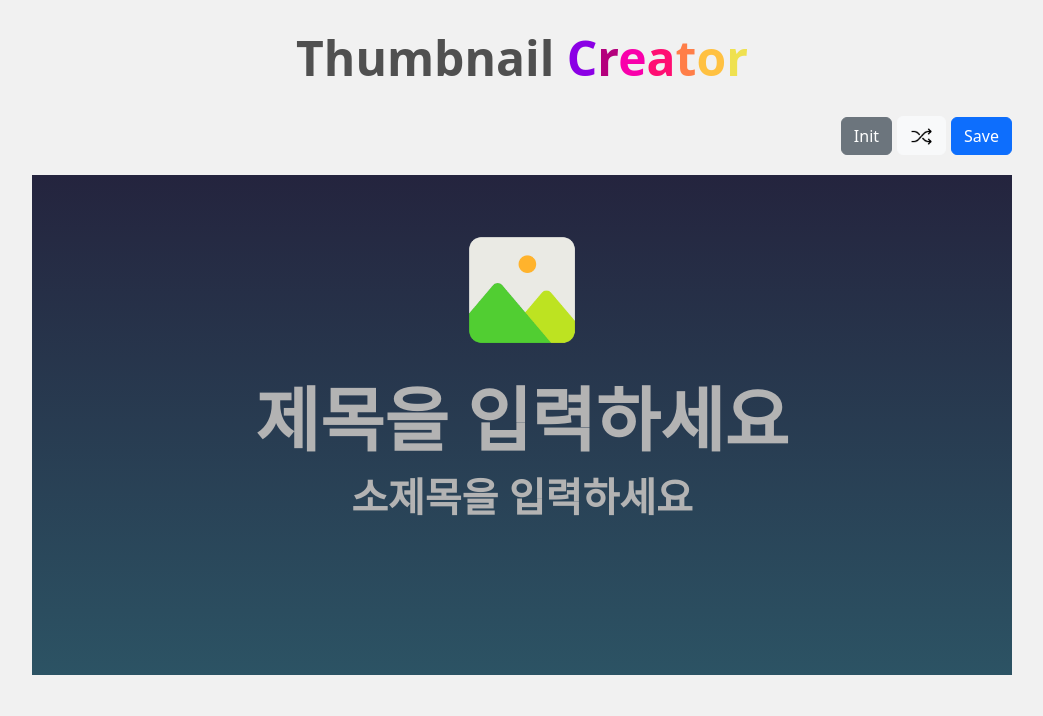
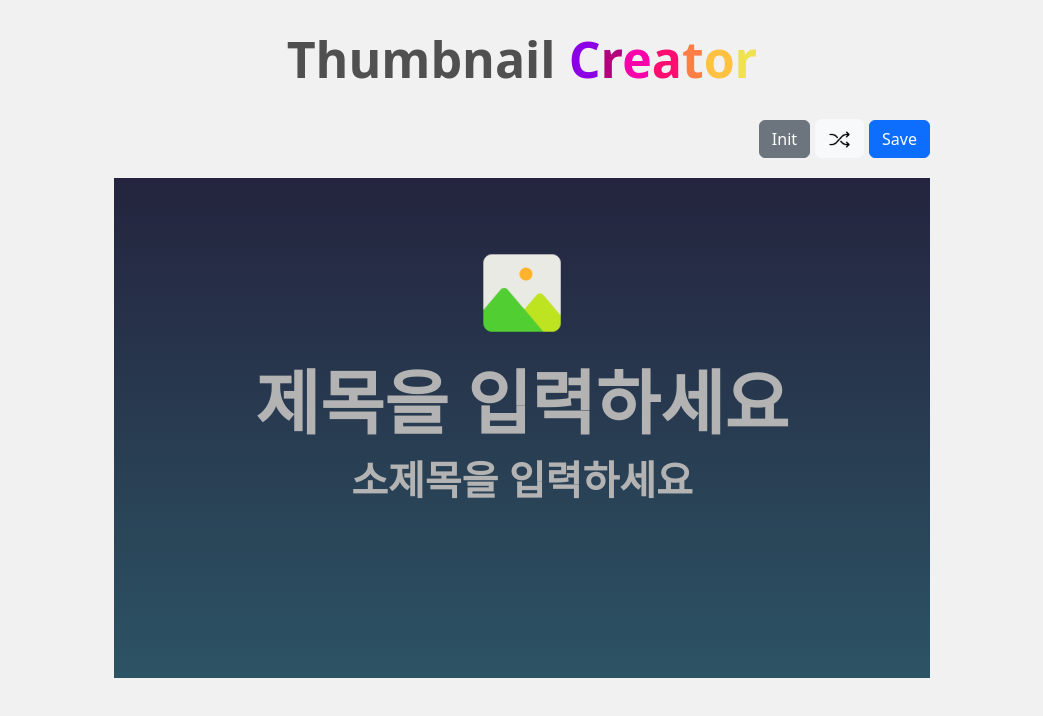
Before and after one commit to seul22/thumbnail-creator, a React (Create React App) app: page / in a window 1280 px wide. Shown: the top 716 px of the page, without its empty margins (118-1161 px from the left). Built offline with nearby package versions, Linux system fonts and the light colour scheme.

Commit message:
style: area, div, fontsize css 변경, className container로 변경

```diff
--- a/src/container/Thumbnail/Thumbnail.css
+++ b/src/container/Thumbnail/Thumbnail.css
@@ -3,7 +3,7 @@ body {
 }
 
 p {
-  font-size: 3rem;
+  font-size: 50px;
   font-weight: 700;
 }
 
@@ -37,17 +37,17 @@ p {
 }
 
 #img-area {
-  width: 155px;
-  height: 155px;
+  width: 115px;
+  height: 115px;
   display: block;
   margin-left: auto;
   margin-right: auto;
-  margin-top: 20px;
+  margin-top: 40px;
 }
 
 #img-div {
-  width: 150px;
-  height: 150px;
+  width: 110px;
+  height: 110px;
   background-size: cover;
   background-position: center;
 }
--- a/src/container/Thumbnail/Thumbnail.tsx
+++ b/src/container/Thumbnail/Thumbnail.tsx
@@ -153,7 +153,7 @@ const Thumbnail = () => {
   };
 
   return (
-    <>
+    <div className="container-sm">
       <div id="title-area">
         <p>
           Thumbnail <span style={{ color: "#8B00E5" }}>C</span>
@@ -242,7 +242,7 @@ const Thumbnail = () => {
           </div>
         </div>
       </div>
-    </>
+    </div>
   );
 };
 
```
